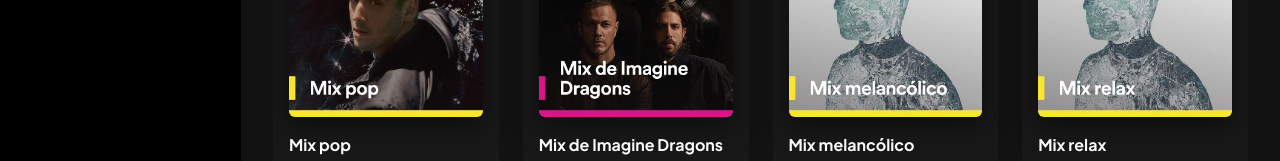
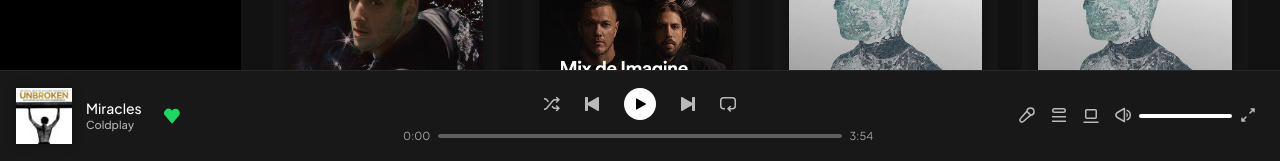
Before and after one commit to aalexborges/spotify-web-player, a React (Vite) app: page / in a window 1280 px wide. Shown: the part 639-800 px from the top of the page. Built offline with nearby package versions, Linux system fonts and the light colour scheme; grey boxes are pictures that could not be loaded.

Commit message:
Added PlayController component to App screen

```diff
--- a/src/screens/App/index.tsx
+++ b/src/screens/App/index.tsx
@@ -4,6 +4,7 @@
 import AsideNavigation from '../../components/AsideNavigation'
 import MainBGGradient from '../../components/MainBGGradient'
 import NavigationBar from '../../components/NavigationBar'
+import PlayController from '../../components/PlayController'
 
 // Screens
 import Collection from '../Collection'
@@ -44,6 +45,8 @@
           </Routes>
         </Content>
       </Main>
+
+      <PlayController />
     </GridContainer>
   )
 }
```
